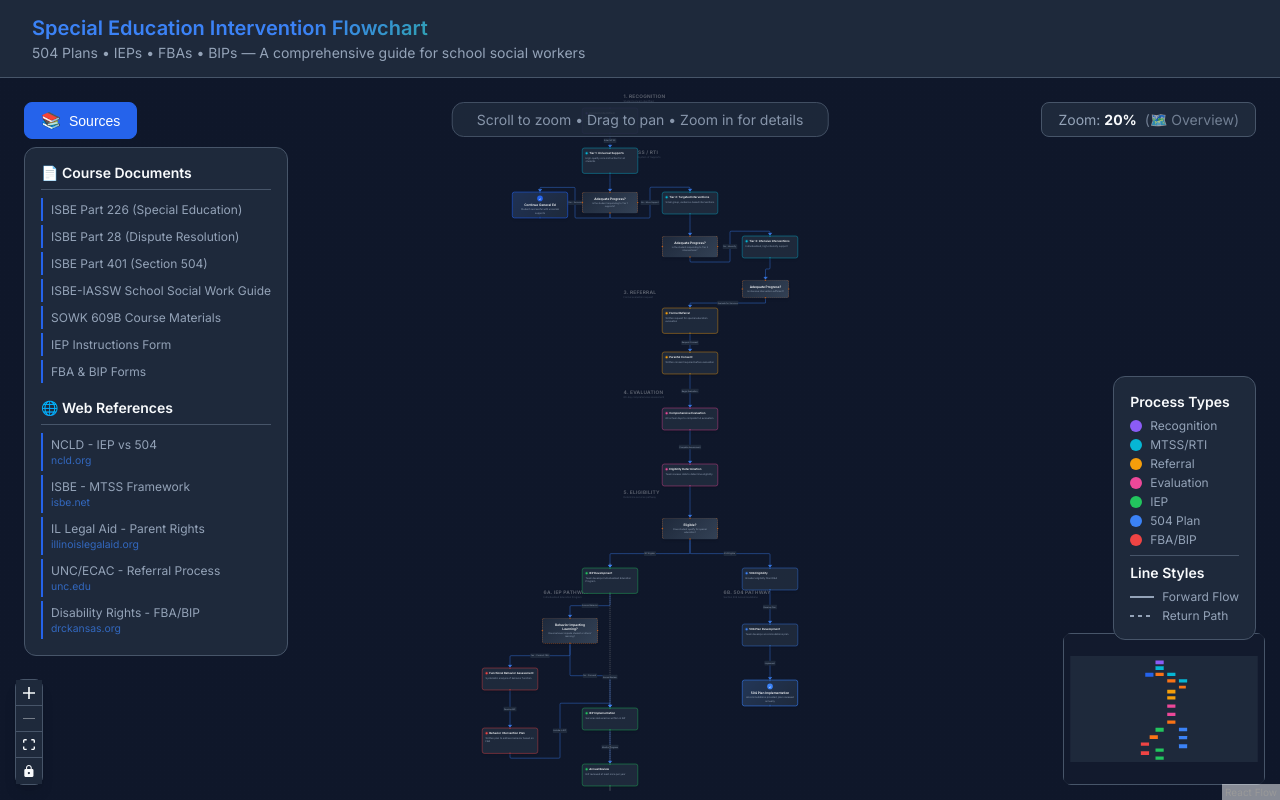
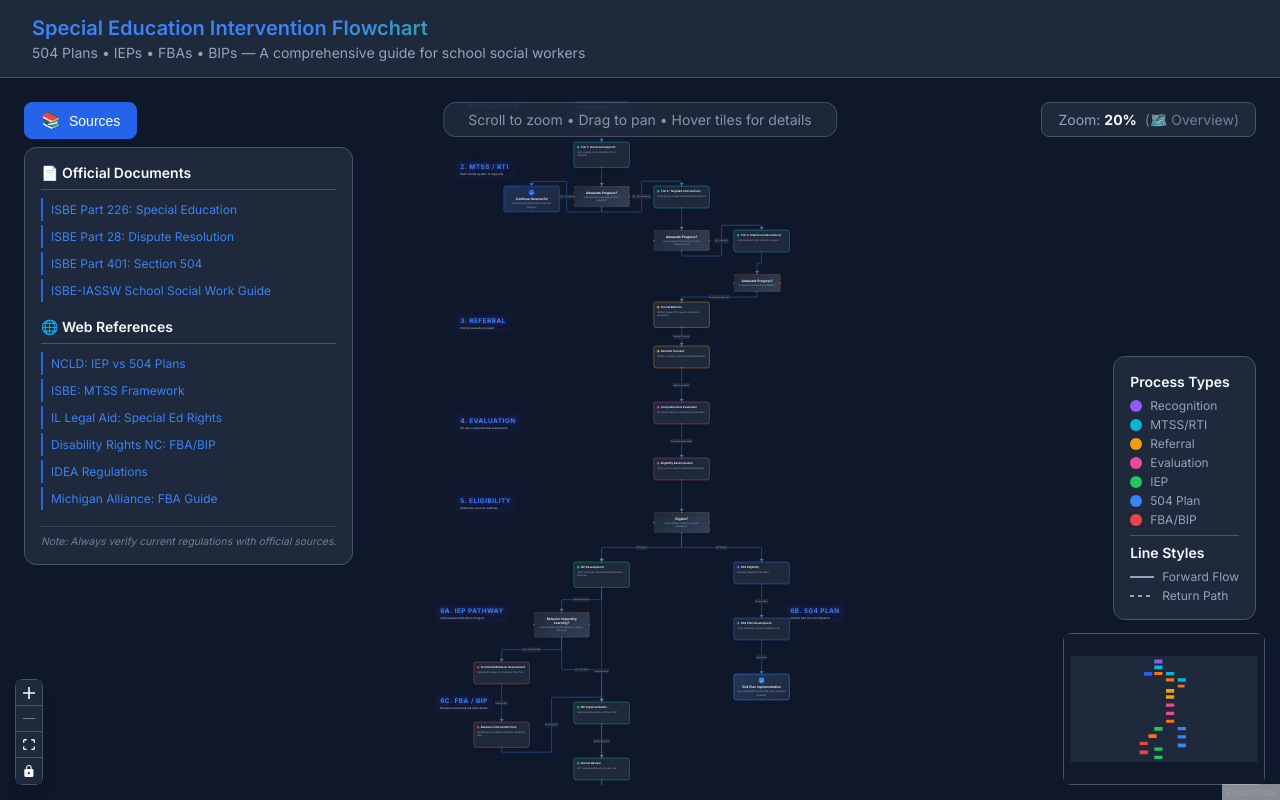
Before and after one commit to mooserson/IEP_504_FBA_BIP_Explainer, a React (Vite) app: page / in a window 1280 px wide. Both pictures are taken after a click on the button "View reference sources". Built offline with nearby package versions, Linux system fonts and the light colour scheme.

Commit message:
feat: Improve flow navigation with pan/zoom, display node details on hover, update external source links, and refine phase label styling and positioning.

```diff
--- a/src/App.css
+++ b/src/App.css
@@ -70,7 +70,7 @@
 /* Legend */
 .legend {
     position: absolute;
-    bottom: 160px;
+    bottom: 180px;
     right: var(--spacing-lg);
     background: var(--color-bg-secondary);
     border: 1px solid var(--color-border);
@@ -273,8 +273,22 @@
     gap: 2px;
 }
 
-.source-url {
+.sources-list a {
+    color: var(--color-primary-light);
+    text-decoration: none;
+    transition: color var(--transition-base);
+}
+
+.sources-list a:hover {
+    color: var(--color-text);
+    text-decoration: underline;
+}
+
+.sources-disclaimer {
     font-size: 0.65rem;
-    color: var(--color-primary-light);
+    color: var(--color-text-muted);
     opacity: 0.7;
+    padding-top: var(--spacing-sm);
+    border-top: 1px solid var(--color-border);
+    margin-top: var(--spacing-sm);
 }
--- a/src/App.jsx
+++ b/src/App.jsx
@@ -91,6 +91,8 @@ function FlowCanvas() {
                     nodeColor={nodeColor}
                     maskColor="rgba(15, 23, 42, 0.8)"
                     style={{ background: 'var(--color-bg-secondary)' }}
+                    zoomable
+                    pannable
                 />
             </ReactFlow>
 
@@ -108,7 +110,7 @@ function FlowCanvas() {
 
             {/* Instructions */}
             <div className="instructions">
-                Scroll to zoom • Drag to pan • Zoom in for details
+                Scroll to zoom • Drag to pan • Hover tiles for details
             </div>
 
             {/* Legend */}
@@ -122,20 +124,18 @@ function SourcesPanel() {
 
     const sources = {
         documents: [
-            'ISBE Part 226 (Special Education)',
-            'ISBE Part 28 (Dispute Resolution)',
-            'ISBE Part 401 (Section 504)',
-            'ISBE-IASSW School Social Work Guide',
-            'SOWK 609B Course Materials',
-            'IEP Instructions Form',
-            'FBA & BIP Forms',
+            { name: 'ISBE Part 226: Special Education', url: 'https://www.isbe.net/Documents/226ark.pdf' },
+            { name: 'ISBE Part 28: Dispute Resolution', url: 'https://www.isbe.net/Pages/Special-Education-Dispute-Resolution.aspx' },
+            { name: 'ISBE Part 401: Section 504', url: 'https://www.isbe.net/Pages/Section-504.aspx' },
+            { name: 'ISBE-IASSW School Social Work Guide', url: 'https://www.isbe.net/Pages/School-Social-Work.aspx' },
         ],
         web: [
-            { name: 'NCLD - IEP vs 504', url: 'ncld.org' },
-            { name: 'ISBE - MTSS Framework', url: 'isbe.net' },
-            { name: 'IL Legal Aid - Parent Rights', url: 'illinoislegalaid.org' },
-            { name: 'UNC/ECAC - Referral Process', url: 'unc.edu' },
-            { name: 'Disability Rights - FBA/BIP', url: 'drckansas.org' },
+            { name: 'NCLD: IEP vs 504 Plans', url: 'https://www.ncld.org/news/disability-explained/' },
+            { name: 'ISBE: MTSS Framework', url: 'https://www.isbe.net/Pages/Multi-Tiered-System-of-Supports.aspx' },
+            { name: 'IL Legal Aid: Special Ed Rights', url: 'https://www.illinoislegalaid.org/legal-information/special-education' },
+            { name: 'Disability Rights NC: FBA/BIP', url: 'https://disabilityrightsnc.org/education/' },
+            { name: 'IDEA Regulations', url: 'https://sites.ed.gov/idea/regs/b' },
+            { name: 'Michigan Alliance: FBA Guide', url: 'https://michiganallianceforfamilies.org/education/' },
         ],
     };
 
@@ -152,23 +152,31 @@ function SourcesPanel() {
             {isOpen && (
                 <div className="sources-content">
                     <div className="sources-section">
-                        <div className="sources-title">📄 Course Documents</div>
+                        <div className="sources-title">📄 Official Documents</div>
                         <ul className="sources-list">
                             {sources.documents.map((source, idx) => (
-                                <li key={idx}>{source}</li>
+                                <li key={idx}>
+                                    <a href={source.url} target="_blank" rel="noopener noreferrer">
+                                        {source.name}
+                                    </a>
+                                </li>
                             ))}
                         </ul>
                     </div>
                     <div className="sources-section">
                         <div className="sources-title">🌐 Web References</div>
-                        <ul className="sources-list web">
+                        <ul className="sources-list">
                             {sources.web.map((source, idx) => (
                                 <li key={idx}>
-                                    <span>{source.name}</span>
-                                    <span className="source-url">{source.url}</span>
+                                    <a href={source.url} target="_blank" rel="noopener noreferrer">
+                                        {source.name}
+                                    </a>
                                 </li>
                             ))}
                         </ul>
+                    </div>
+                    <div className="sources-disclaimer">
+                        <em>Note: Always verify current regulations with official sources.</em>
                     </div>
                 </div>
             )}
--- a/src/components/nodes/PhaseLabelNode.jsx
+++ b/src/components/nodes/PhaseLabelNode.jsx
@@ -8,8 +8,10 @@ import './nodes.css';
 function PhaseLabelNode({ data }) {
     return (
         <div className="phase-label-node">
-            <div className="phase-label-text">{data.label}</div>
-            <div className="phase-label-description">{data.description}</div>
+            <div className="phase-label-box">
+                <div className="phase-label-text">{data.label}</div>
+                <div className="phase-label-description">{data.description}</div>
+            </div>
         </div>
     );
 }
--- a/src/components/nodes/nodes.css
+++ b/src/components/nodes/nodes.css
@@ -1,4 +1,15 @@
 /* Custom Node Styles */
+
+/* Disable pointer-events on handles so entire tile is hoverable */
+.react-flow__handle {
+    pointer-events: none !important;
+}
+
+/* Re-enable handle interaction only when actively connecting */
+.react-flow__handle.connectionindicator,
+.react-flow__handle:hover {
+    pointer-events: auto !important;
+}
 
 .flow-node {
     background: var(--color-bg-secondary);
@@ -10,11 +21,14 @@
     box-shadow: var(--shadow-lg);
     transition: all var(--transition-base);
     position: relative;
+    cursor: default;
 }
 
 .flow-node:hover {
     box-shadow: 0 0 20px color-mix(in srgb, var(--node-color) 40%, transparent);
     transform: translateY(-2px);
+    z-index: 9999 !important;
+    position: relative;
 }
 
 .flow-node.selected {
@@ -53,7 +67,7 @@
     line-height: 1.4;
 }
 
-/* Detail Section (shown on zoom only) */
+/* Detail Section (shown on hover) */
 .node-detail {
     margin-top: var(--spacing-md);
     padding-top: var(--spacing-md);
@@ -64,7 +78,9 @@
     transition: all var(--transition-slow);
 }
 
-.zoom-detailed .node-detail {
+/* Show details on hover (only when zoomed in enough) */
+.zoom-detailed .flow-node:hover .node-detail,
+.zoom-standard .flow-node:hover .node-detail {
     max-height: 500px;
     opacity: 1;
 }
@@ -160,30 +176,43 @@
     fill: var(--color-bg-secondary);
 }
 
-/* Phase Label Node - visible when zoomed out */
+/* Phase Label Node - visible when zoomed out, ABOVE tiles */
 .phase-label-node {
     background: transparent;
     border: none;
     padding: var(--spacing-sm);
     text-align: left;
     pointer-events: none;
+    z-index: 1000 !important;
+}
+
+.phase-label-box {
+    background: rgba(99, 102, 241, 0.05);
+    border: 1px dashed rgba(99, 102, 241, 0.3);
+    border-radius: var(--radius-lg);
+    padding: var(--spacing-md) var(--spacing-lg);
+    min-width: 180px;
 }
 
 .phase-label-text {
-    font-size: 24px;
-    font-weight: 800;
-    color: var(--color-text);
-    letter-spacing: 0.05em;
+    font-size: 32px;
+    font-weight: 900;
+    color: var(--color-primary-light);
+    letter-spacing: 0.08em;
     text-transform: uppercase;
-    opacity: 0.3;
-    text-shadow: 0 2px 10px rgba(0, 0, 0, 0.5);
+    text-shadow:
+        0 0 20px rgba(99, 102, 241, 0.5),
+        0 0 40px rgba(99, 102, 241, 0.3),
+        0 2px 4px rgba(0, 0, 0, 0.8);
+    white-space: nowrap;
 }
 
 .phase-label-description {
-    font-size: 12px;
-    color: var(--color-text-muted);
-    opacity: 0.4;
-    margin-top: 4px;
+    font-size: 14px;
+    color: var(--color-text);
+    opacity: 0.8;
+    margin-top: 6px;
+    text-shadow: 0 1px 3px rgba(0, 0, 0, 0.8);
 }
 
 /* Hide phase labels when zoomed in */
@@ -193,7 +222,7 @@
 }
 
 .zoom-standard .phase-label-node {
-    opacity: 0.6;
+    opacity: 0.4;
 }
 
 .zoom-overview .phase-label-node {
@@ -205,7 +234,7 @@
     stroke-width: 2 !important;
 }
 
-/* Node spacing adjustments for detail view */
-.zoom-detailed .flow-node {
-    max-width: 320px;
+/* Ensure hovered nodes appear on top via React Flow's wrapper */
+.react-flow__node:hover {
+    z-index: 9999 !important;
 }
--- a/src/data/flowData.js
+++ b/src/data/flowData.js
@@ -22,12 +22,12 @@ export const NODE_CATEGORIES = {
     PHASE_LABEL: 'phase-label',
 };
 
-// Phase label nodes (visible when zoomed out)
+// Phase label nodes (visible when zoomed out) - positioned LEFT of tiles
 const phaseLabels = [
     {
         id: 'phase-recognition',
         type: 'phaseLabelNode',
-        position: { x: 600, y: -80 },
+        position: { x: -200, y: -20 },
         data: {
             category: NODE_CATEGORIES.PHASE_LABEL,
             label: '1. RECOGNITION',
@@ -37,7 +37,7 @@ const phaseLabels = [
     {
         id: 'phase-mtss',
         type: 'phaseLabelNode',
-        position: { x: 600, y: 200 },
+        position: { x: -200, y: 280 },
         data: {
             category: NODE_CATEGORIES.PHASE_LABEL,
             label: '2. MTSS / RTI',
@@ -47,7 +47,7 @@ const phaseLabels = [
     {
         id: 'phase-referral',
         type: 'phaseLabelNode',
-        position: { x: 600, y: 900 },
+        position: { x: -200, y: 1050 },
         data: {
             category: NODE_CATEGORIES.PHASE_LABEL,
             label: '3. REFERRAL',
@@ -57,7 +57,7 @@ const phaseLabels = [
     {
         id: 'phase-evaluation',
         type: 'phaseLabelNode',
-        position: { x: 600, y: 1400 },
+        position: { x: -200, y: 1550 },
         data: {
             category: NODE_CATEGORIES.PHASE_LABEL,
             label: '4. EVALUATION',
@@ -67,7 +67,7 @@ const phaseLabels = [
     {
         id: 'phase-eligibility',
         type: 'phaseLabelNode',
-        position: { x: 600, y: 1900 },
+        position: { x: -200, y: 1950 },
         data: {
             category: NODE_CATEGORIES.PHASE_LABEL,
             label: '5. ELIGIBILITY',
@@ -77,7 +77,7 @@ const phaseLabels = [
     {
         id: 'phase-iep',
         type: 'phaseLabelNode',
-        position: { x: 200, y: 2400 },
+        position: { x: -300, y: 2500 },
         data: {
             category: NODE_CATEGORIES.PHASE_LABEL,
             label: '6A. IEP PATHWAY',
@@ -87,11 +87,21 @@ const phaseLabels = [
     {
         id: 'phase-504',
         type: 'phaseLabelNode',
-        position: { x: 1100, y: 2400 },
+        position: { x: 1450, y: 2500 },
         data: {
             category: NODE_CATEGORIES.PHASE_LABEL,
-            label: '6B. 504 PATHWAY',
+            label: '6B. 504 PLAN',
             description: 'Section 504 Accommodations',
+        },
+    },
+    {
+        id: 'phase-fba-bip',
+        type: 'phaseLabelNode',
+        position: { x: -300, y: 2950 },
+        data: {
+            category: NODE_CATEGORIES.PHASE_LABEL,
+            label: '6C. FBA / BIP',
+            description: 'Behavior Assessment & Intervention',
         },
     },
 ];
```
